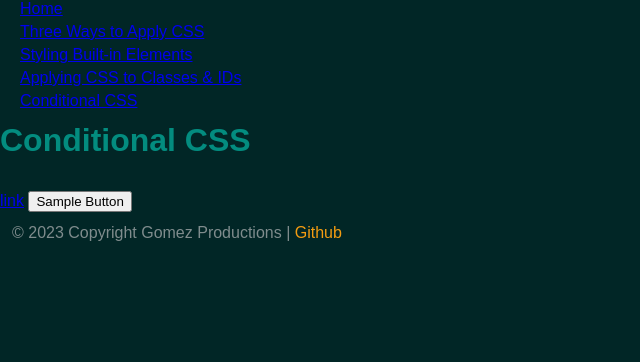
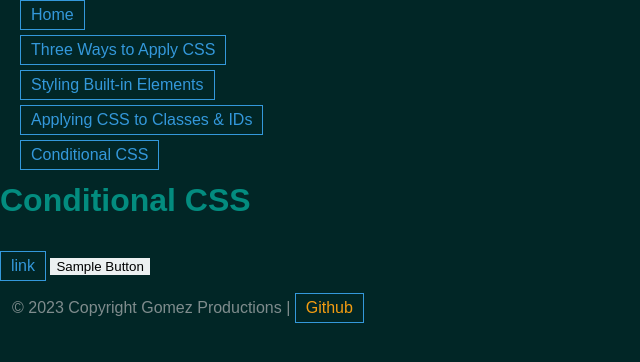
Before and after one commit to JoseAGomezBravo/COMP001A.LectureActivity5, a plain HTML site: page conditional-css.html in a window 1280 px wide. Shown: the whole page, without its empty margins (0-640 px from the left). Drawn offline with Linux system fonts and the light colour scheme.

Commit message:
commit css changes

```diff
--- a/main.css
+++ b/main.css
@@ -73,3 +73,25 @@ div ul {
     border-color: #f39c12;
     box-shadow: 0 4px 8px rgba(0, 0, 0, 0.1);
 }
+
+a {
+    display: inline-block;
+    color: #3498db;
+    text-decoration: none;
+    padding: 5px 10px;
+    border: 1px solid #3498db;
+    transition: all 0.3s ease;
+}
+
+a:hover {
+    background-color: #3498db;
+    color: white;
+}
+
+button {
+    padding: 5px 10 px;
+    border: none;
+    background-color: #ecf0f1;
+    cursor: pointer;
+    transition: all 0.3s ease;
+}
```
